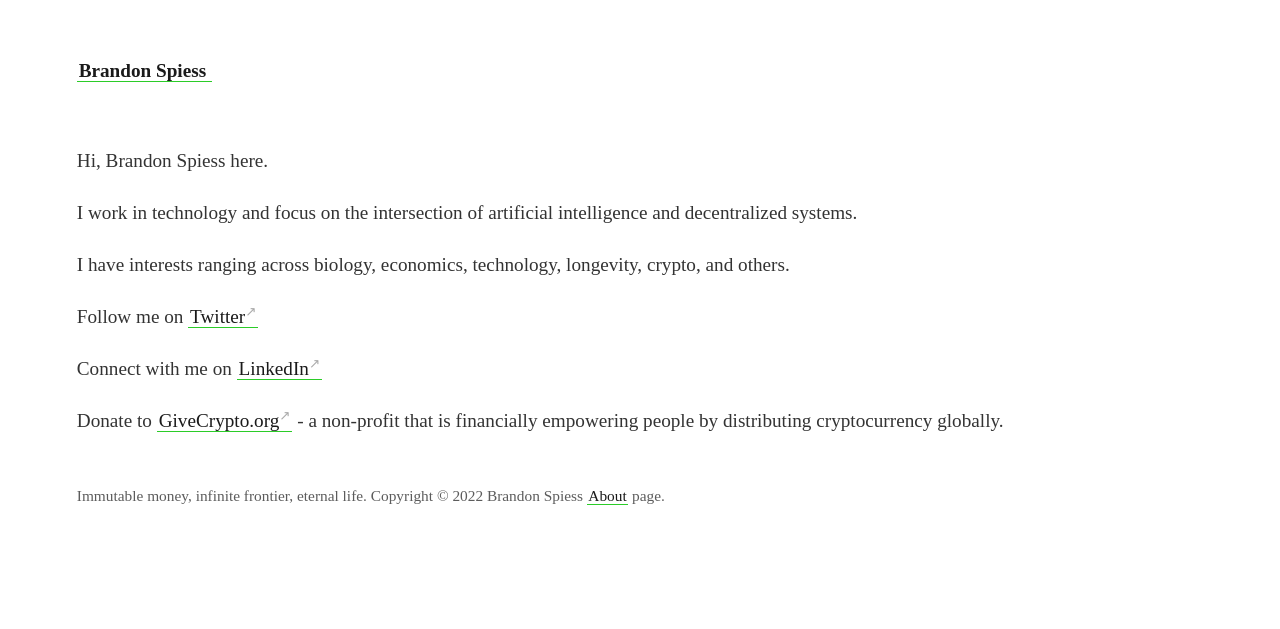
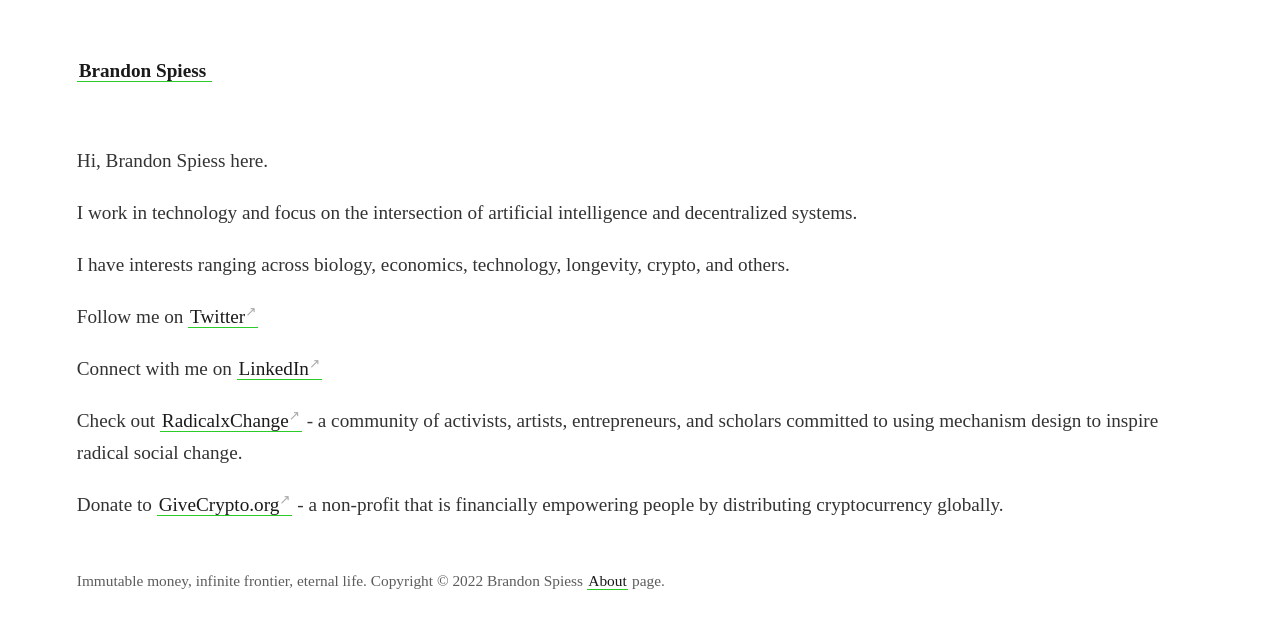
Before and after one commit to astravant/digitalgarden, a Jekyll site: the page built from _pages/about.md, in a window 1280 px wide. Shown: the top 629 px of the page. Built offline with Jekyll 4.4.1, drawn with Linux system fonts in a browser that asks for light colours.

Commit message:
about update

```diff
--- a/_pages/about.md
+++ b/_pages/about.md
@@ -15,4 +15,6 @@ Follow me on [Twitter](https://twitter.com/brandonspiess)
 
 Connect with me on [LinkedIn](https://www.linkedin.com/in/brandonspiess/)
 
+Check out [RadicalxChange](https://www.radicalxchange.org/) - a community of activists, artists, entrepreneurs, and scholars committed to using mechanism design to inspire radical social change.
+
 Donate to [GiveCrypto.org](https://givecrypto.org/) - a non-profit that is financially empowering people by distributing cryptocurrency globally.
```
